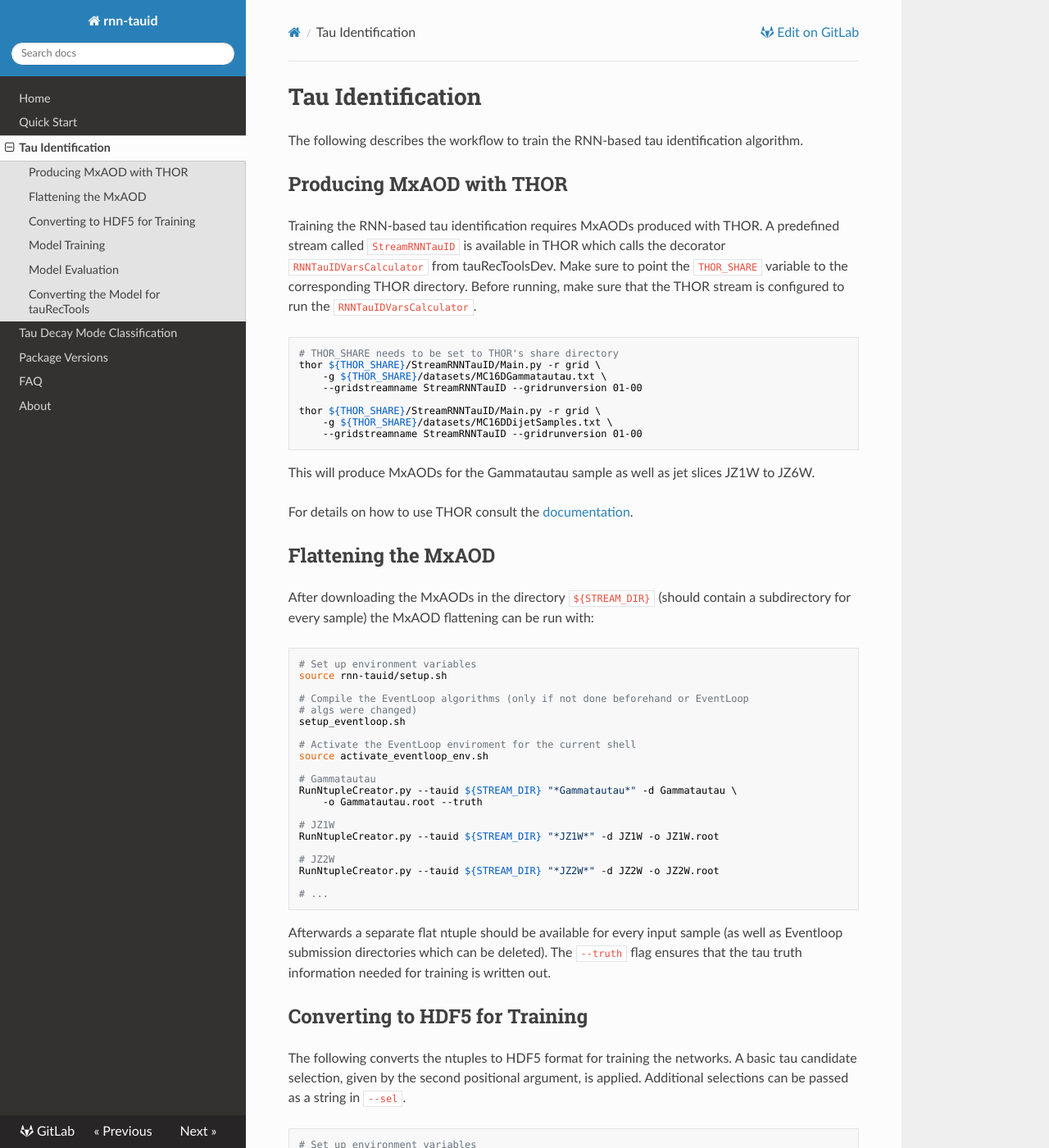
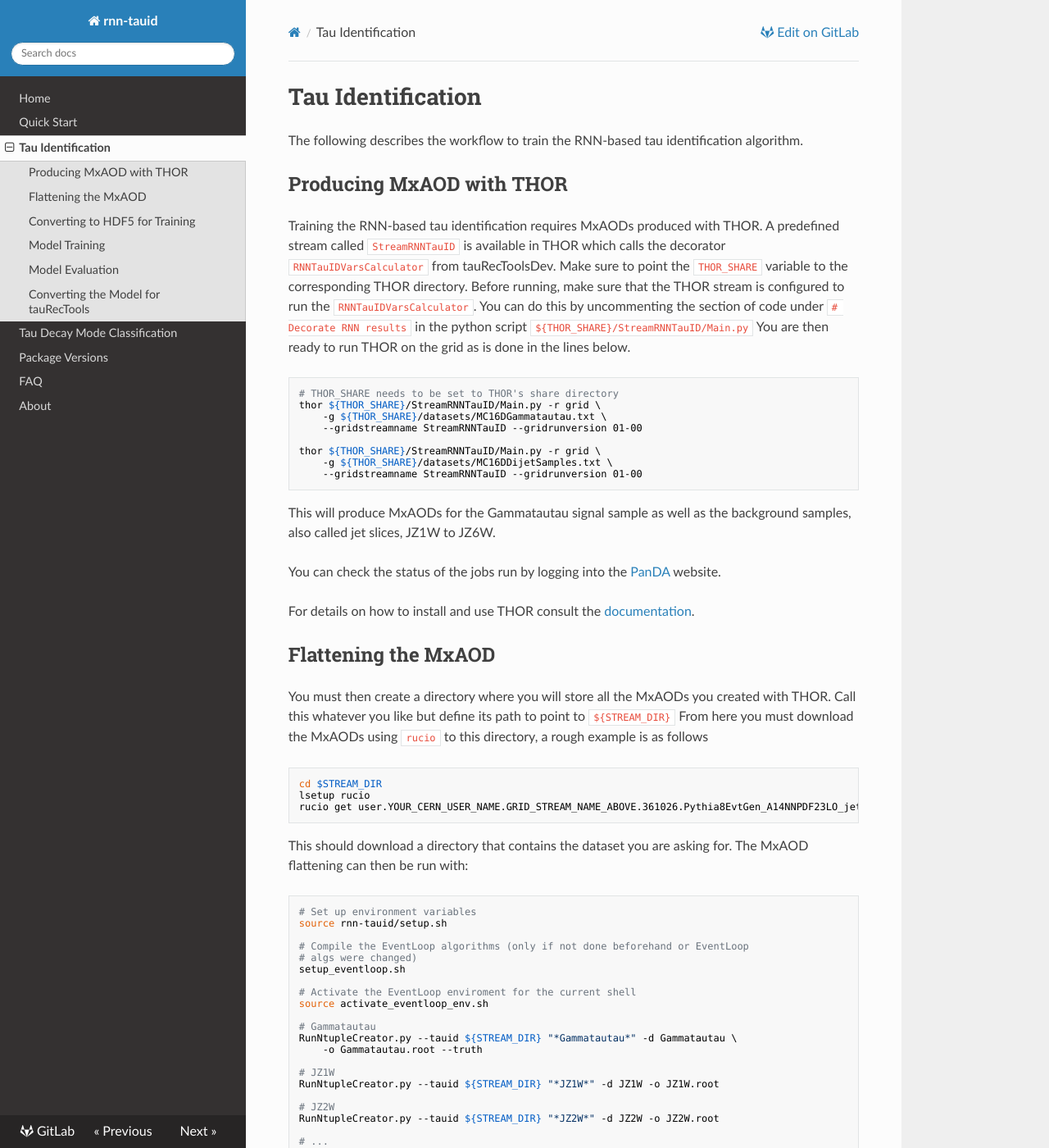
Before and after one commit to chrisdeutsch/rnn-tauid, an MkDocs documentation site: the page built from docs/tauid-workflow.md, in a window 1280 px wide and 1400 px high. Shown: the whole window at 82% size. Built offline with MkDocs 1.6.1, drawn with Linux system fonts in a browser that asks for light colours; nearby versions of some CDN libraries; old or Windows-style settings are respelled for this version of MkDocs; some of the changed text lies outside the part shown.

Commit message:
Update tauid-workflow.md A few changes I made to make it a bit more fool proof

````diff
--- a/docs/tauid-workflow.md
+++ b/docs/tauid-workflow.md
@@ -10,6 +10,10 @@ predefined stream called `StreamRNNTauID` is available in THOR which calls the
 decorator `RNNTauIDVarsCalculator` from tauRecToolsDev. Make sure to point
 the `THOR_SHARE` variable to the corresponding THOR directory. Before running,
 make sure that the THOR stream is configured to run the `RNNTauIDVarsCalculator`.
+You can do this by uncommenting the section of code under `# Decorate RNN results`
+in the python script `${THOR_SHARE}/StreamRNNTauID/Main.py`
+You are then ready to run THOR on the grid as is done in the lines below.
+
 
 ```bash
 # THOR_SHARE needs to be set to THOR's share directory
@@ -22,15 +26,27 @@ thor ${THOR_SHARE}/StreamRNNTauID/Main.py -r grid \
     --gridstreamname StreamRNNTauID --gridrunversion 01-00
 ```
 
-This will produce MxAODs for the Gammatautau sample as well as jet slices JZ1W to JZ6W.
+This will produce MxAODs for the Gammatautau signal sample as well as the
+background samples, also called jet slices, JZ1W to JZ6W.
 
-For details on how to use THOR consult the
+You can check the status of the jobs run by logging into the [PanDA](https://bigpanda.cern.ch/) website.
+
+For details on how to install and use THOR consult the
 [documentation](https://gitlab.cern.ch/atlas-perf-tau/THOR/blob/master/README.rst).
 
 ## Flattening the MxAOD
 
-After downloading the MxAODs in the directory `${STREAM_DIR}` (should contain a
-subdirectory for every sample) the MxAOD flattening can be run with:
+You must then create a directory where you will store all the MxAODs you created with THOR.
+Call this whatever you like but define its path to point to `${STREAM_DIR}`
+From here you must download the MxAODs using `rucio` to this directory, a rough example is as follows
+```
+cd $STREAM_DIR
+lsetup rucio
+rucio get user.YOUR_CERN_USER_NAME.GRID_STREAM_NAME_ABOVE.361026.Pythia8EvtGen_A14NNPDF23LO_jetjet_JZ6W_v_GRID_RUN_VERSION_ABOVE_output.root
+```
+
+This should download a directory that contains the dataset you are asking for.
+The MxAOD flattening can then be run with:
 
 ```bash
 # Set up environment variables
````
Also changed, not shown: other parts of docs/tauid-workflow.md (+4 -4 lines).
